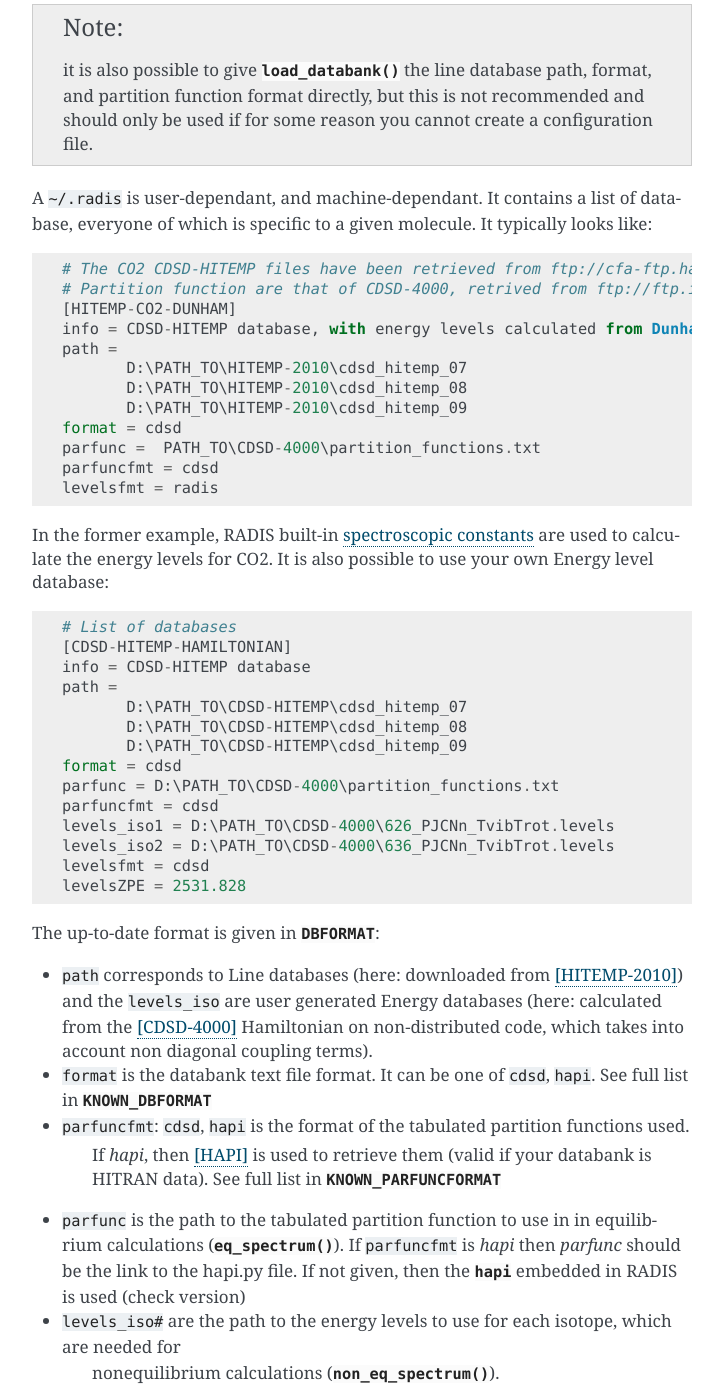
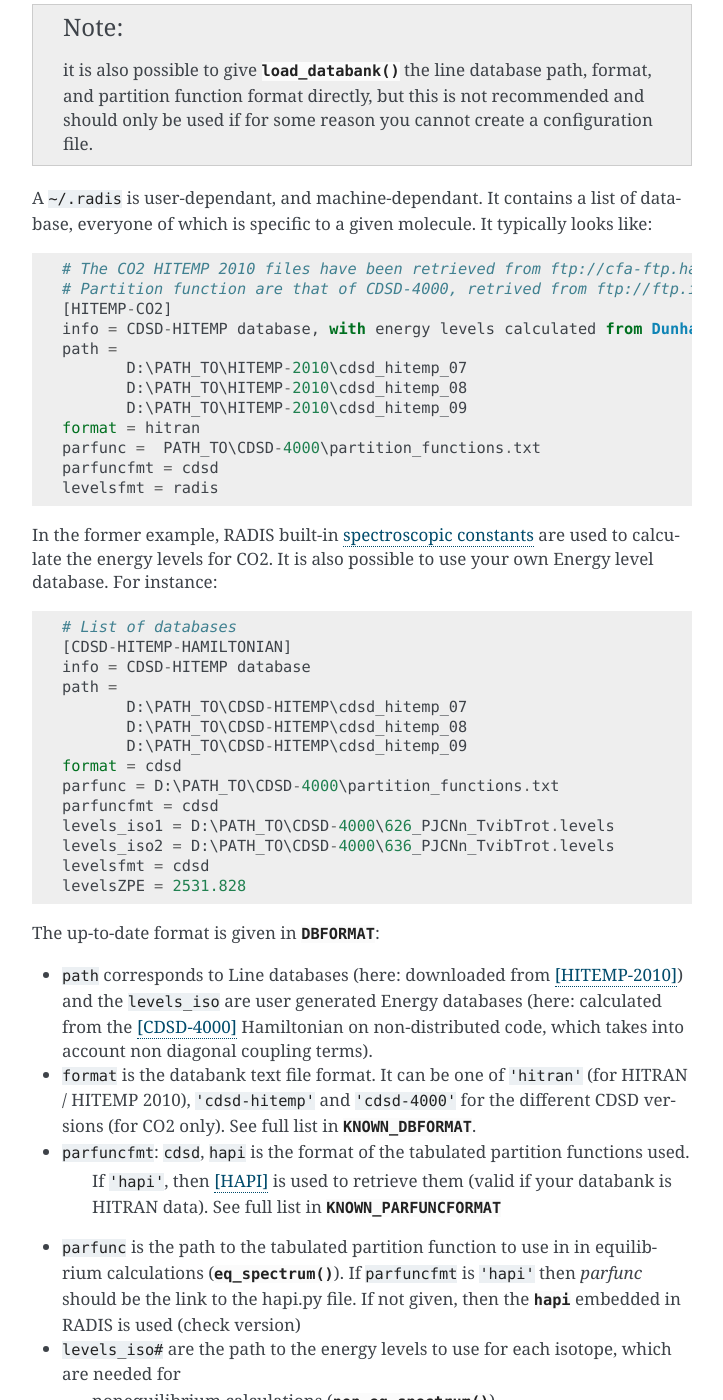
Before and after one commit to radis/radis, a Sphinx documentation site: the page built from docs/lbl/index.rst, in a window 1280 px wide and 1400 px high, scrolled down 882 px. Shown: the whole window, without its empty margins (388-1111 px from the left). Built offline with Sphinx 7.4.7, drawn with Linux system fonts in a browser that asks for light colours; pages that are not in the unit, such as notebooks, are missing from menus; some of the changed text lies outside the part shown.

Commit message:
more docs on CDSD-HITEMP / HITEMP-2010, Fixes #44

```diff
--- a/docs/lbl/index.rst
+++ b/docs/lbl/index.rst
@@ -51,22 +51,22 @@ of :py:class:`~radis.lbl.factory.SpectrumFactory`, or the (default) ``databank='
 A ``~/.radis`` is user-dependant, and machine-dependant. It contains a list of database, everyone of which
 is specific to a given molecule. It typically looks like::
 
-    # The CO2 CDSD-HITEMP files have been retrieved from ftp://cfa-ftp.harvard.edu/pub/HITEMP-2010/
+    # The CO2 HITEMP 2010 files have been retrieved from ftp://cfa-ftp.harvard.edu/pub/HITEMP-2010/
     # Partition function are that of CDSD-4000, retrived from ftp://ftp.iao.ru/pub/CDSD-4000
-    [HITEMP-CO2-DUNHAM]
+    [HITEMP-CO2]
     info = CDSD-HITEMP database, with energy levels calculated from Dunham expansions
     path =
            D:\PATH_TO\HITEMP-2010\cdsd_hitemp_07
            D:\PATH_TO\HITEMP-2010\cdsd_hitemp_08
            D:\PATH_TO\HITEMP-2010\cdsd_hitemp_09
-    format = cdsd
+    format = hitran
     parfunc =  PATH_TO\CDSD-4000\partition_functions.txt
     parfuncfmt = cdsd
     levelsfmt = radis
 
 In the former example, RADIS built-in :ref:`spectroscopic constants <label_db_spectroscopic_constants>`
 are used to calculate the energy levels for CO2.
-It is also possible to use your own Energy level database::
+It is also possible to use your own Energy level database. For instance::
 
 
     # List of databases
@@ -90,23 +90,24 @@ The up-to-date format is given in :py:data:`~radis.misc.config.DBFORMAT`:
   are user generated Energy databases (here: calculated from the [CDSD-4000]_ Hamiltonian on non-distributed code,
   which takes into account non diagonal coupling terms).
 
-- ``format`` is the databank text file format. It can be one of ``cdsd``, ``hapi``. See full list in
-  :py:data:`~radis.lbl.loader.KNOWN_DBFORMAT`
+- ``format`` is the databank text file format. It can be one of ``'hitran'`` (for HITRAN / HITEMP 2010),
+  ``'cdsd-hitemp'`` and ``'cdsd-4000'`` for the different CDSD versions (for CO2 only). See full list in
+  :py:data:`~radis.lbl.loader.KNOWN_DBFORMAT`.
 
 - ``parfuncfmt``: ``cdsd``, ``hapi`` is the format of the tabulated partition functions used.
-   If `hapi`, then [HAPI]_ is used to retrieve them (valid if your databank is HITRAN data).
+   If ``'hapi'``, then [HAPI]_ is used to retrieve them (valid if your databank is HITRAN data).
    See full list in :py:data:`~radis.lbl.loader.KNOWN_PARFUNCFORMAT`
 
 - ``parfunc`` is the path to the tabulated partition function to use in in equilibrium calculations
-  (:py:meth:`~radis.lbl.factory.SpectrumFactory.eq_spectrum`). If ``parfuncfmt`` is `hapi` then `parfunc` should be
+  (:py:meth:`~radis.lbl.factory.SpectrumFactory.eq_spectrum`). If ``parfuncfmt`` is ``'hapi'`` then `parfunc` should be
   the link to the hapi.py file. If not given, then the :py:mod:`~radis.io.hitran.hapi` embedded in RADIS
   is used (check version)
 
 - ``levels_iso#`` are the path to the energy levels to use for each isotope, which are needed for
    nonequilibrium calculations (:py:meth:`~radis.lbl.factory.SpectrumFactory.non_eq_spectrum`).
 
-- ``levelsfmt`` is the energy levels database format. Typically, ``radis``, and various implementation of [CDSD-4000]_
-  nonequilibrium partitioning of vibrational and rotational energy: ``cdsd-pc``, ``cdsd-pcN``, ``cdsd-hamil``.
+- ``levelsfmt`` is the energy levels database format. Typically, ``'radis'``, and various implementation of [CDSD-4000]_
+  nonequilibrium partitioning of vibrational and rotational energy: ``'cdsd-pc'``, ``'cdsd-pcN'``, ``'cdsd-hamil'``.
   See full list in :py:data:`~radis.lbl.loader.KNOWN_LVLFORMAT`
 
 
@@ -133,6 +134,15 @@ which will result in ::
     format = hitran
     parfuncfmt = hapi
     levelsfmt = radis
+
+
+    [HITEMP-CO2-TEST]
+    info = HITEMP-2010, CO2, 3 main isotope (CO2-626, 636, 628), 2283.7-2285.1 cm-1
+    path = D:\GitHub\radis\radis\test\files\cdsd_hitemp_09_fragment.txt
+    format = cdsd-hitemp
+    parfuncfmt = hapi
+    levelsfmt = radis
+
 
 If you configuration file exists already, the test databases will simply be appended.
 These databases are used in some of the tests cases of RADIS, and the ``~/.radis`` may already contain
```
